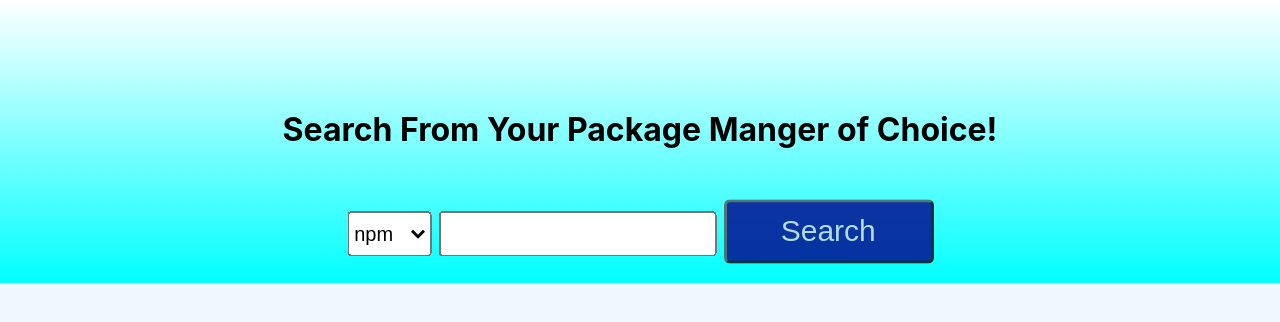
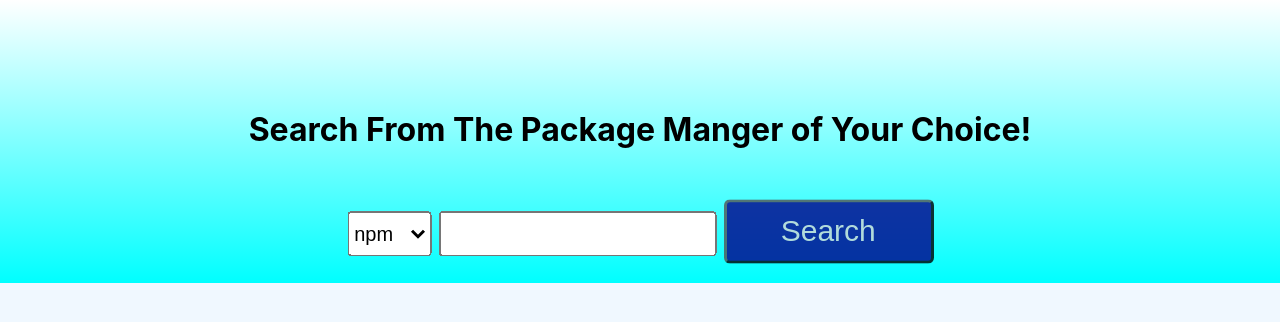
Before and after one commit to felissedano/pkg-searcher, a React (Create React App) app: page / in a window 1280 px wide. Shown: the top 322 px of the page. Built offline with nearby package versions, Linux system fonts and the light colour scheme.

Commit message:
some bug fixes

```diff
--- a/src/components/SearchBox.tsx
+++ b/src/components/SearchBox.tsx
@@ -20,7 +20,7 @@ const SearchBox: React.FC = () => {
     }
 
     return <div className="container__main" id="searchbox">
-        <h1 className="h1__title" id="title"> Search From Your Package Manger of Choice!</h1>
+        <h1 className="h1__title" id="title"> Search From The Package Manger of Your Choice!</h1>
         <div className="container__form">
             <form className="form__search" id="keyword-form" onSubmit={submitRepoToSearch}>
                 <select name="repo-manager" className="select__search" id="repo-manager-select"
```
